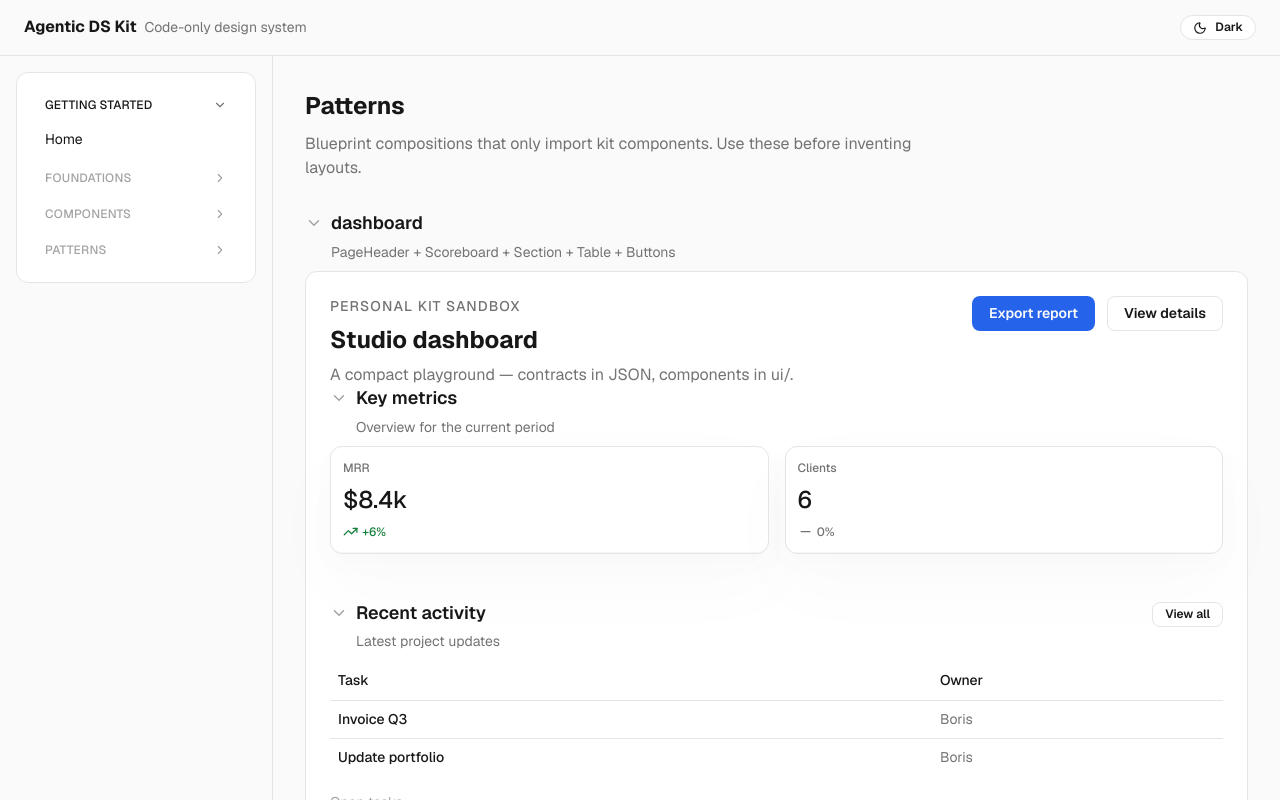
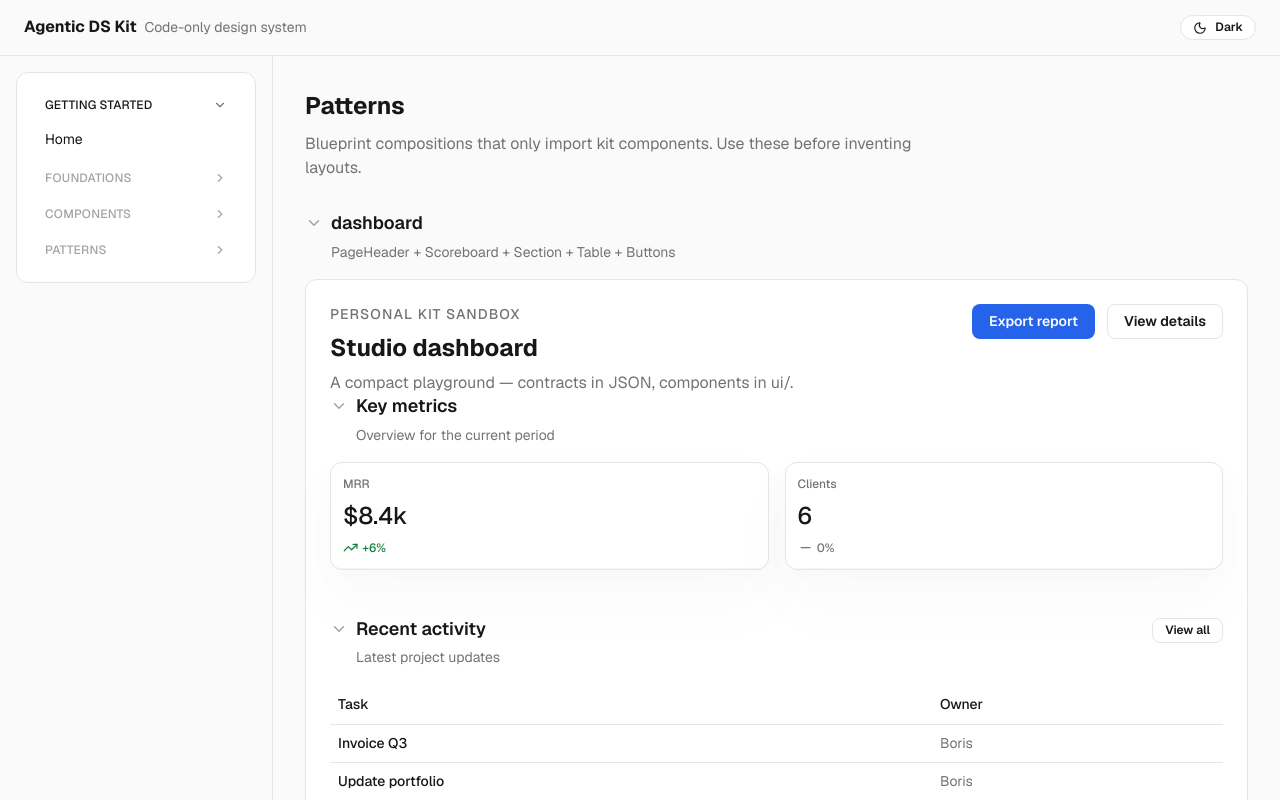
Before and after one commit to borisj74/agentic-ds-kit, a Next.js app: page /patterns in a window 1280 px wide. Shown: the top 800 px of the page. Built offline with nearby package versions, Linux system fonts and the light colour scheme.

Commit message:
Increase Section header bottom padding
Give md 16px and lg 24px under the heading so description and body
are not tight.

Co-authored-by: borisj74 <borisj74@gmail.com>

```diff
--- a/contracts/section.json
+++ b/contracts/section.json
@@ -70,7 +70,9 @@
     "space.section.sm",
     "space.section.md",
     "space.section.lg",
-    "space.stack.sm"
+    "space.stack.sm",
+    "space.stack.md",
+    "space.stack.lg"
   ],
   "a11y": {
     "element": "section",
--- a/ui/Section/Section.module.css
+++ b/ui/Section/Section.module.css
@@ -8,17 +8,17 @@
 
 .sm {
   --section-space: var(--space-section-sm);
-  --section-header-gap: var(--space-stack-xs);
+  --section-header-gap: var(--space-stack-sm);
 }
 
 .md {
   --section-space: var(--space-section-md);
-  --section-header-gap: var(--space-stack-sm);
+  --section-header-gap: var(--space-stack-md);
 }
 
 .lg {
   --section-space: var(--space-section-lg);
-  --section-header-gap: var(--space-stack-md);
+  --section-header-gap: var(--space-stack-lg);
 }
 
 .header {
@@ -27,7 +27,8 @@
   align-items: flex-start;
   justify-content: space-between;
   gap: var(--space-inline-sm) var(--space-inline-lg);
-  margin: 0 0 var(--section-header-gap);
+  margin: 0;
+  padding-bottom: var(--section-header-gap);
 }
 
 .heading {
```
